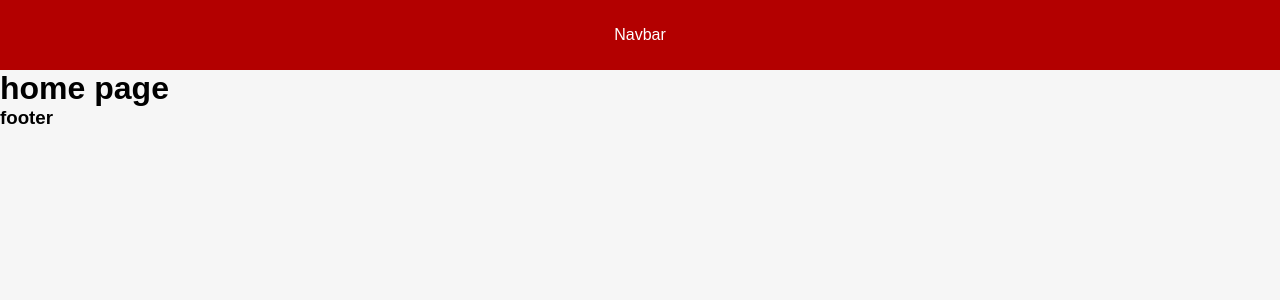
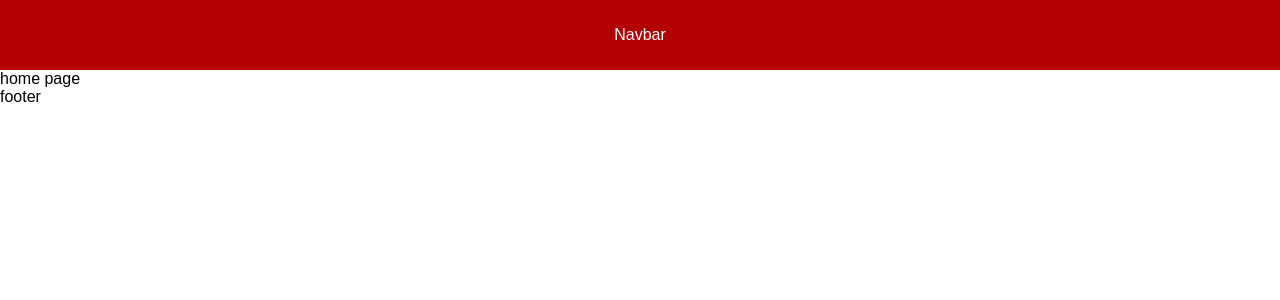
Before and after one commit to SimzMapisa/loopstudio-yt-projects, a Next.js app: page / in a window 1280 px wide. Shown: the top 300 px of the page. Built offline with nearby package versions, Linux system fonts and the light colour scheme.

Commit message:
add global styles and store colors fonts and media  queries in variables

```diff
--- a/styles/globals.css
+++ b/styles/globals.css
@@ -1,3 +1,6 @@
+@import url('https://fonts.googleapis.com/css2?family=Alata&display=swap');
+@import url('https://fonts.googleapis.com/css2?family=Josefin+Sans:wght@300&display=swap');
+
 :root {
     /* Layout */
     --desktop-media-q: 1440px;
@@ -14,7 +17,7 @@
 
     --font-family-a: "Alata", sans-serif;
     --font-weight-a: 400;
-    --font-fam-j: "josefin sans";
+    --font-family-j: "josefin sans";
     --font-weight-j: 300;
 }
 
@@ -22,9 +25,15 @@
     margin: 0;
     padding: 0;
     box-sizing: border-box;
-    font-family: 'space grotesk', sans-serif;
+    font: inherit;
+    font-family: 'roboto flex', sans-serif;
 }
 
-body {
-    background-color: #f6f6f6;
+img, picture, svg, video {
+    max-width: 100%;
+    display: block;
 }
+
+*, *::after, *::before {
+    box-sizing: border-box;
+}
```
